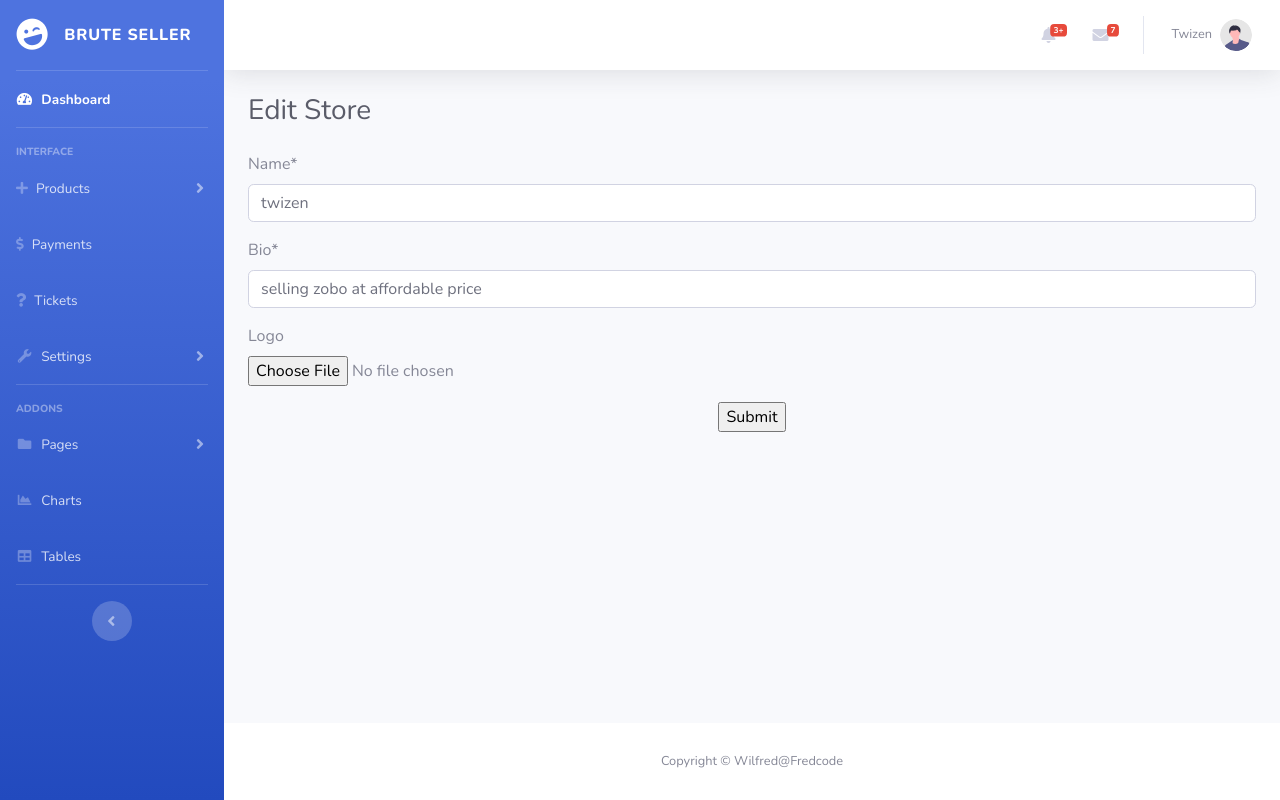
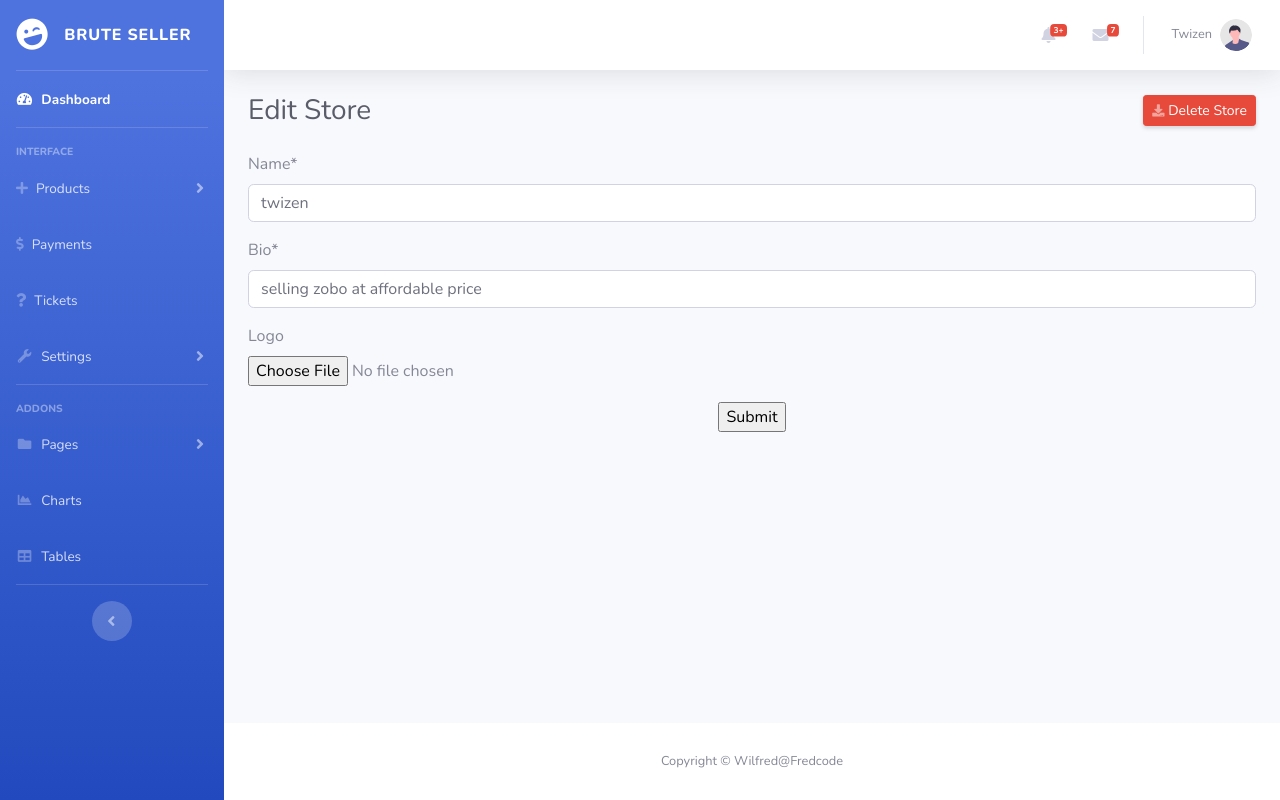
Before and after one commit to fredcodee/Brute-seller, a Django app: page /mystore/edit/1 in a window 1280 px wide. Run offline with Django 4.2, Linux system fonts and the light colour scheme; a user stored in the database is signed in; data comes from the database, SQL or seed files in the repository; both versions use the stored data as it was after the commit; some libraries are stand-ins or nearby versions.

Commit message:
delete store

```diff
--- a/seller/templates/edit_store.html
+++ b/seller/templates/edit_store.html
@@ -6,6 +6,8 @@
 
 {% block header %}
 <h1 class="h3 mb-0 text-gray-800">Edit Store</h1>
+<a href="{% url 'delete_store' store.id %}" class="d-none d-sm-inline-block btn btn-sm btn-danger shadow-sm"><i
+    class="fas fa-download fa-sm text-white-50"></i> Delete Store</a>
 {% endblock %}
 {% block contents %}
 <form action="" method="POST" enctype="multipart/form-data">
--- a/seller/templates/index.html
+++ b/seller/templates/index.html
@@ -97,10 +97,12 @@
                 <div id="collapseUtilities" class="collapse" aria-labelledby="headingUtilities"
                     data-parent="#accordionSidebar">
                     <div class="bg-white py-2 collapse-inner rounded">
-                        <a class="collapse-item" href="#">My Profile</a>
-                        <a class="collapse-item" href="#">My Store</a>
+                        <a class="collapse-item" href="">My Profile</a>
+                        {% if store %}
+                            <a class="collapse-item" href="{% url 'edit_store' store.id %}">My Store</a>
+                        {% endif %}
                         <a class="collapse-item" href="#">My notification</a>
-                        <a class="collapse-item" href="#">Log Out</a>
+                        <a class="collapse-item" href="accounts/logout/">Log Out</a>
                     </div>
                 </div>
             </li>
--- a/seller/urls.py
+++ b/seller/urls.py
@@ -12,4 +12,5 @@ urlpatterns = [
     path("product/delete/<int:product_id>", views.delete_product, name="delete_product"),
     path('mystore/edit/<int:profile_id>', views.edit_store, name="edit_store"),
     path('store/<str:profile_name>', views.store, name='store'),
+    path("store/delete/<int:store_id>", views.delete_store, name= "delete_store"),
 ]
--- a/seller/views.py
+++ b/seller/views.py
@@ -41,7 +41,7 @@ def create_shop(request):
             messages.success(request, "You Have created your store.")
             return redirect("dashboard")
 
-    return render(request,"createstore.html")
+    return render(request,"createstore.html", store = False)
 
 
 
@@ -49,6 +49,7 @@ def create_shop(request):
 @login_required(login_url="login")
 def view_products(request):
     products = Product.objects.filter(profile__user = request.user).all()
+    store = Profile.objects.filter(user = request.user).first()
 
     context = { 'products':products, 'store': store}
     return render(request, "products.html", context)
@@ -74,12 +75,14 @@ def add_products(request):
         else:
             messages.error(request, "You have no current store")
             return redirect("dashboard")
-    return render(request,"add_product.html")
+    context ={ 'store': store.first()}
+    return render(request,"add_product.html", context)
 
 
 #edit product
 @login_required(login_url='login')
 def edit_products(request, product_id):
+    store = Profile.objects.filter(user = request.user).first()
     products = Product.objects.filter(profile__user = request.user).all()
     get_product = Product.objects.get(pk = product_id)
     form = ProductForm(instance=get_product)
@@ -99,7 +102,7 @@ def edit_products(request, product_id):
 
     context = {
         'product':get_product,
-        'form':form
+        'form':form, 'store':store
     }
 
     return render(request, 'edit_product.html', context)
@@ -117,28 +120,30 @@ def delete_product(request, product_id):
 @login_required(login_url='login')
 def edit_store(request, profile_id):
     store = Profile.objects.get(pk = profile_id)
-    form = StoreForm(instance=store)
 
-    if request.method == 'POST':
-        form = StoreForm(request.POST, request.FILES, instance=store)
-        if form.is_valid():
-            form.save()
-        messages.success(request, "CHanges saved")
-        return redirect("dashboard")
+    if store:
+        form = StoreForm(instance=store)
 
+        if request.method == 'POST':
+            form = StoreForm(request.POST, request.FILES, instance=store)
+            if form.is_valid():
+                form.save()
+            messages.success(request, "CHanges saved")
+            return redirect("dashboard")
 
+        context = {
+            'store':store,
+            'form':form
+        }
 
-    context = {
-        'store':store,
-        'form':form
-    }
+        return render(request, 'edit_store.html', context)
 
-    return render(request, 'edit_store.html', context)
+    else:
+        return redirect("createstore")
 
 
 
 #view store for (USER & SELLER)
-@login_required(login_url="login")
 def store(request, profile_name):
     get_store = Profile.objects.filter(name = profile_name )
 
@@ -162,6 +167,12 @@ def store(request, profile_name):
 
 
 # delete store
+@login_required(login_url='login')
+def delete_store(request, store_id):
+    store = Profile.objects.get(pk=store_id)
+    store.delete()
+    messages.success(request, "store deleted")
+    return redirect("Dashboard")
 
 #shoplink (view product)
 
```
Also changed, not shown: seller/templates/dashboard.html (deleted, +0 -48 lines), db.sqlite3.
